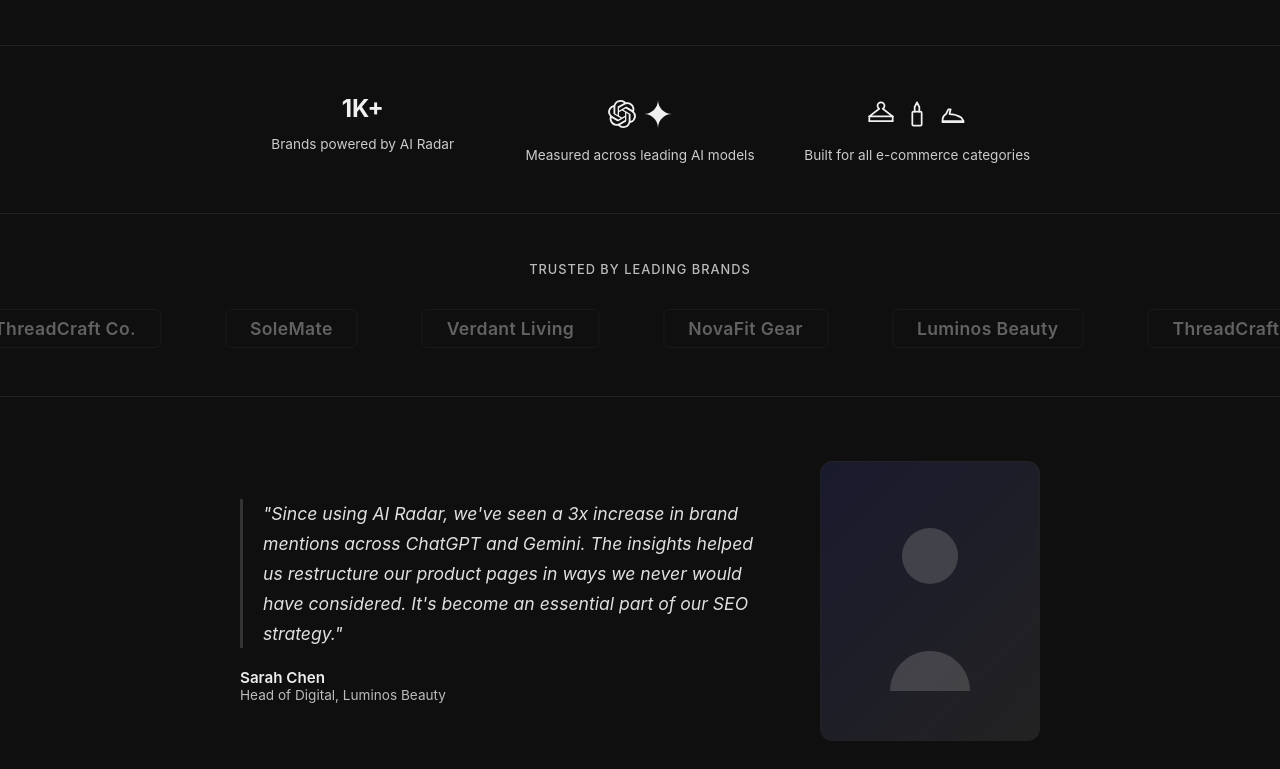
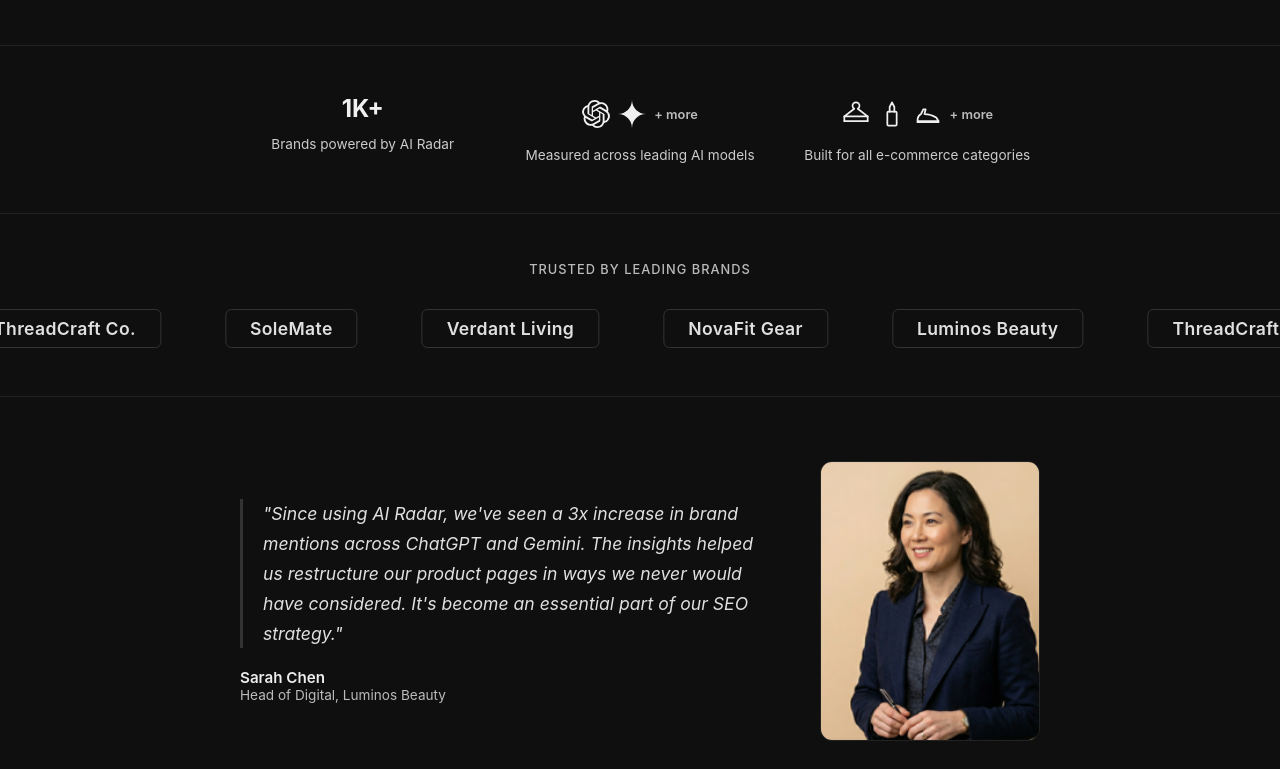
Before and after one commit to prashant-gulati/polymorphtech.xyz, a website: page public/airadar/index.html in a window 1280 px wide. Shown: the part 391-1160 px from the top of the page. Drawn offline with Linux system fonts and the light colour scheme.

Commit message:
Persist banner dismiss, add +more to USPs, brighten logos, add testimonial photo

```diff
--- a/public/airadar/index.html
+++ b/public/airadar/index.html
@@ -150,6 +150,12 @@
       height: 28px;
     }
 
+    .usp-more {
+      font-size: 0.8rem;
+      font-weight: 600;
+      color: var(--color-text-muted);
+    }
+
     /* Logo ticker */
     .logos-section {
       padding: 3rem 0;
@@ -183,14 +189,13 @@
 
     .logo-item {
       flex-shrink: 0;
-      color: var(--color-text-faint);
+      color: var(--color-text-body);
       font-size: 1.1rem;
       font-weight: 600;
       letter-spacing: 0.02em;
       white-space: nowrap;
-      opacity: 0.6;
       padding: 0.5rem 1.5rem;
-      border: 1px solid var(--color-border);
+      border: 1px solid var(--color-border-strong);
       border-radius: 6px;
     }
 
@@ -244,43 +249,23 @@
       border: 1px solid var(--color-border);
     }
 
-    /* Placeholder for testimonial image */
-    .testimonial-img-placeholder {
-      flex-shrink: 0;
-      width: 220px;
-      height: 280px;
-      border-radius: 12px;
-      background: linear-gradient(135deg, #1a1a2e 0%, #222 100%);
-      border: 1px solid var(--color-border);
-      display: flex;
-      align-items: center;
-      justify-content: center;
-      overflow: hidden;
-    }
-
-    .testimonial-img-placeholder svg {
-      width: 120px;
-      height: 180px;
-      color: var(--color-text-faint);
-      opacity: 0.3;
-    }
-
     @media (max-width: 700px) {
       .usp-grid { grid-template-columns: 1fr; gap: 2rem; }
       .testimonial { flex-direction: column-reverse; text-align: center; }
       .testimonial-quote { border-left: none; padding-left: 0; }
-      .testimonial-img-placeholder { width: 160px; height: 200px; }
+      .testimonial-img { width: 160px; height: 200px; }
     }
   </style>
 </head>
 <body>
 
   <!-- Dismissable top banner -->
-  <div class="top-banner" id="topBanner">
+  <div class="top-banner" id="topBanner" style="display:none;">
     Get your AI visibility score with AI Radar
     <a href="/airadar/report">Get score</a>
-    <button class="top-banner-close" onclick="document.getElementById('topBanner').style.display='none'" aria-label="Dismiss">&times;</button>
+    <button class="top-banner-close" onclick="document.getElementById('topBanner').style.display='none';localStorage.setItem('airadar_banner_dismissed','1')" aria-label="Dismiss">&times;</button>
   </div>
+  <script>if(!localStorage.getItem('airadar_banner_dismissed'))document.getElementById('topBanner').style.display='';</script>
 
   <main>
     <!-- Hero -->
@@ -309,6 +294,7 @@
             <svg class="usp-icon" viewBox="0 0 24 24" fill="none" xmlns="http://www.w3.org/2000/svg">
               <path d="M12 0C12 6.627 6.627 12 0 12c6.627 0 12 5.373 12 12 0-6.627 5.373-12 12-12-6.627 0-12-5.373-12-12z" fill="currentColor"/>
             </svg>
+            <span class="usp-more">+ more</span>
           </div>
           <span class="usp-label">Measured across leading AI models</span>
         </div>
@@ -330,6 +316,7 @@
             <svg class="usp-icon" viewBox="0 0 24 24" fill="none" stroke="currentColor" stroke-width="1.5" stroke-linecap="round" stroke-linejoin="round">
               <path d="M3 18h18v1H3zM3 18c0-3 1-5 3-6l2-4h2l-1 4c4 0 7 1 10 3l2 3"/>
             </svg>
+            <span class="usp-more">+ more</span>
           </div>
           <span class="usp-label">Built for all e-commerce categories</span>
         </div>
@@ -362,12 +349,7 @@
           <p class="testimonial-author">Sarah Chen</p>
           <p class="testimonial-role">Head of Digital, Luminos Beauty</p>
         </div>
-        <div class="testimonial-img-placeholder">
-          <svg viewBox="0 0 120 180" fill="none" xmlns="http://www.w3.org/2000/svg">
-            <circle cx="60" cy="45" r="28" fill="currentColor"/>
-            <path d="M20 180c0-22 18-40 40-40s40 18 40 40" fill="currentColor"/>
-          </svg>
-        </div>
+        <img src="/airadar/images/female_asian_professional.png" alt="Customer testimonial" class="testimonial-img">
       </div>
     </section>
   </main>
```
Also changed, not shown: public/airadar/images/female_asian_professional.png (added).
